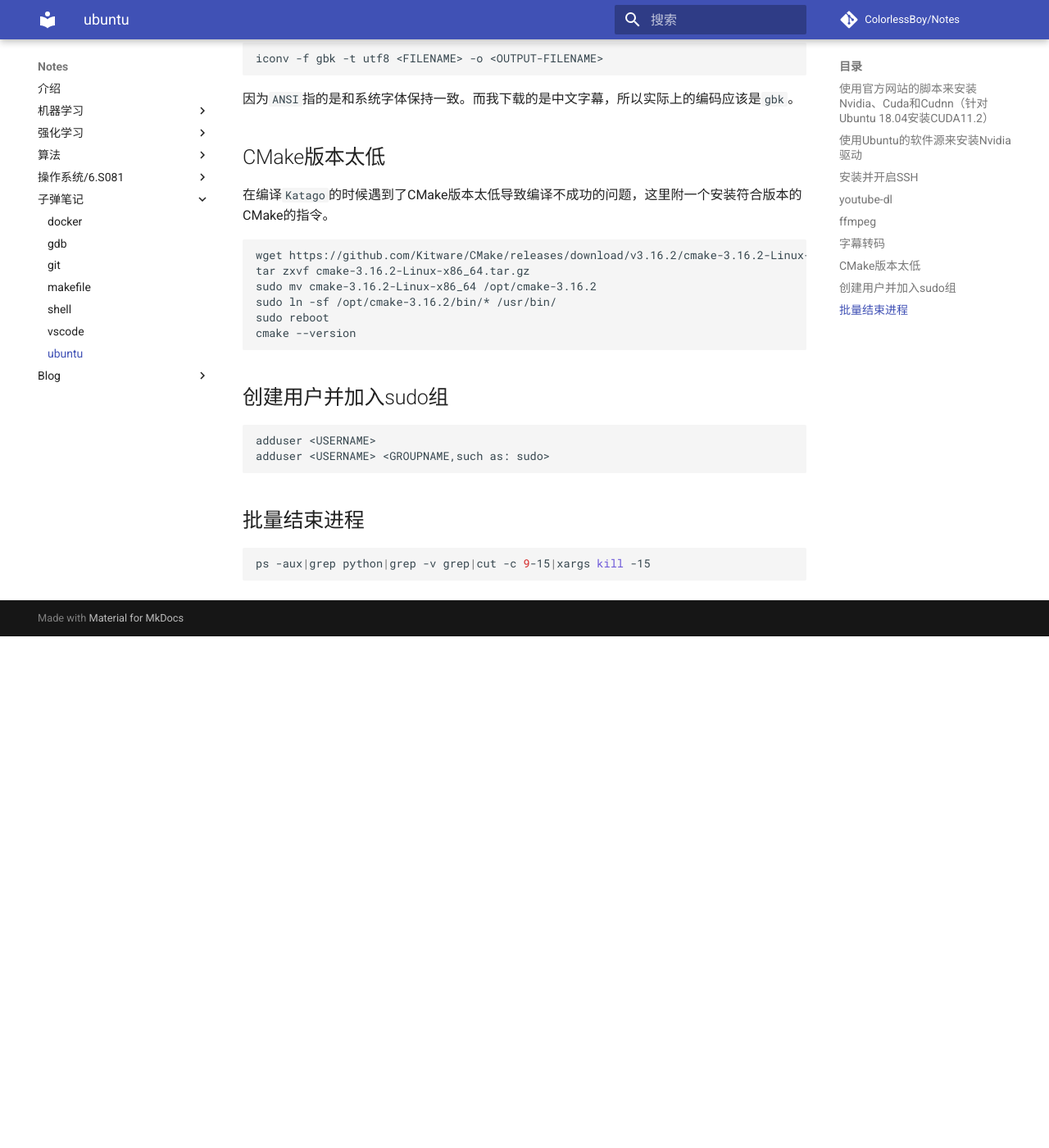
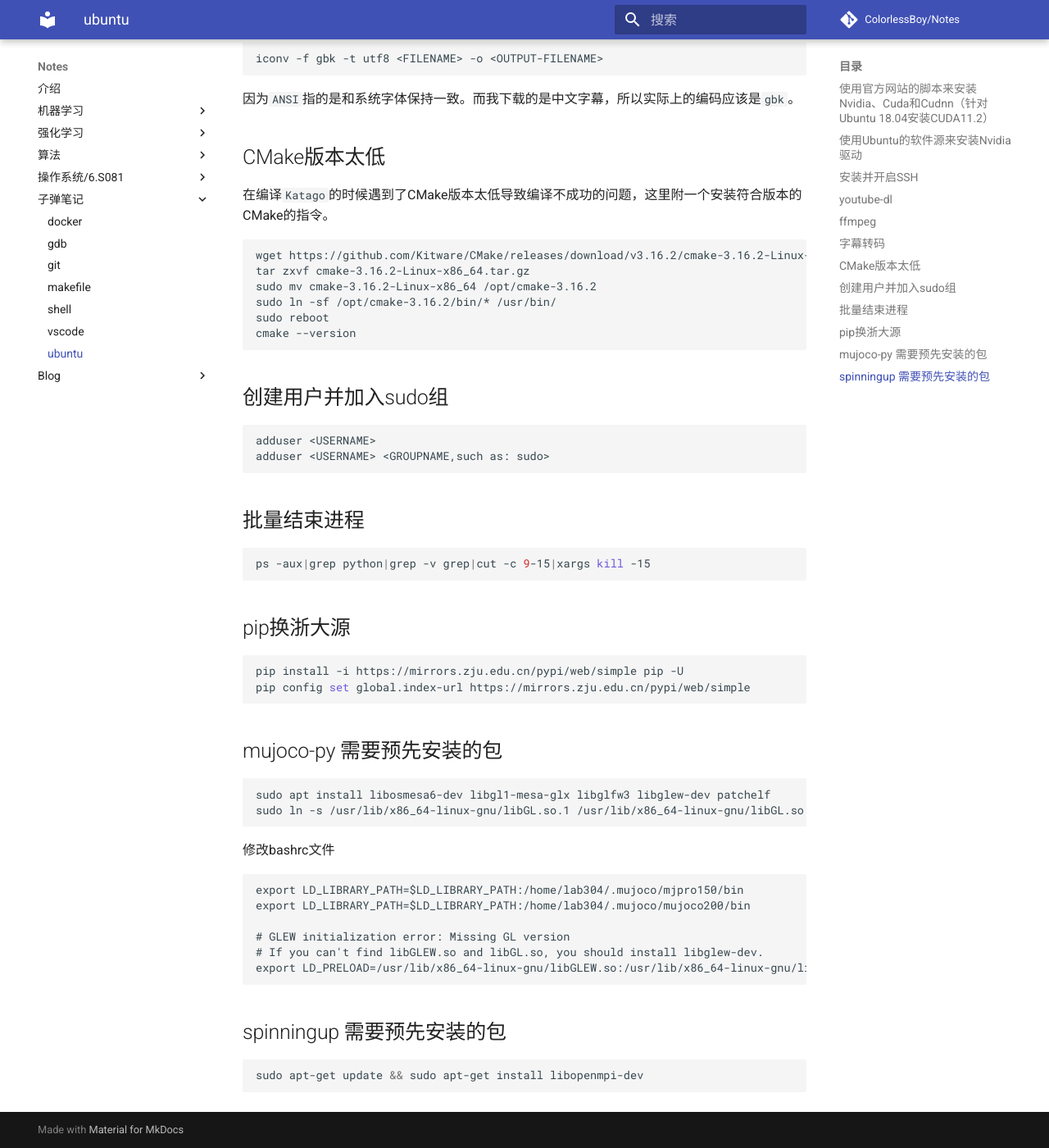
Before and after one commit to ColorlessBoy/Notes, an MkDocs documentation site: the page built from docs/子弹笔记/子弹笔记-ubuntu.md, in a window 1280 px wide and 1400 px high, scrolled down 2906 px. Shown: the whole window at 82% size. Built offline with MkDocs 1.6.1 and Material for MkDocs 9.7.7, drawn with Linux system fonts in a browser that asks for light colours; comment, search, counter and statistics services are not loaded; before the commit the page ends 3682 px from its top, so only the background shows below that.

Commit message:
Ubuntu：增加换源等消息。

````diff
--- a/docs/子弹笔记/子弹笔记-ubuntu.md
+++ b/docs/子弹笔记/子弹笔记-ubuntu.md
@@ -158,3 +158,34 @@ adduser <USERNAME> <GROUPNAME,such as: sudo>
 ```bash
 ps -aux|grep python|grep -v grep|cut -c 9-15|xargs kill -15
 ```
+
+## pip换浙大源
+
+```bash
+pip install -i https://mirrors.zju.edu.cn/pypi/web/simple pip -U
+pip config set global.index-url https://mirrors.zju.edu.cn/pypi/web/simple
+```
+
+## mujoco-py 需要预先安装的包
+
+```bash
+sudo apt install libosmesa6-dev libgl1-mesa-glx libglfw3 libglew-dev patchelf
+sudo ln -s /usr/lib/x86_64-linux-gnu/libGL.so.1 /usr/lib/x86_64-linux-gnu/libGL.so
+```
+
+修改bashrc文件
+
+```
+export LD_LIBRARY_PATH=$LD_LIBRARY_PATH:/home/lab304/.mujoco/mjpro150/bin
+export LD_LIBRARY_PATH=$LD_LIBRARY_PATH:/home/lab304/.mujoco/mujoco200/bin
+
+# GLEW initialization error: Missing GL version
+# If you can't find libGLEW.so and libGL.so, you should install libglew-dev.
+export LD_PRELOAD=/usr/lib/x86_64-linux-gnu/libGLEW.so:/usr/lib/x86_64-linux-gnu/libGL.so
+```
+
+## spinningup 需要预先安装的包
+
+```bash
+sudo apt-get update && sudo apt-get install libopenmpi-dev
+```
````
